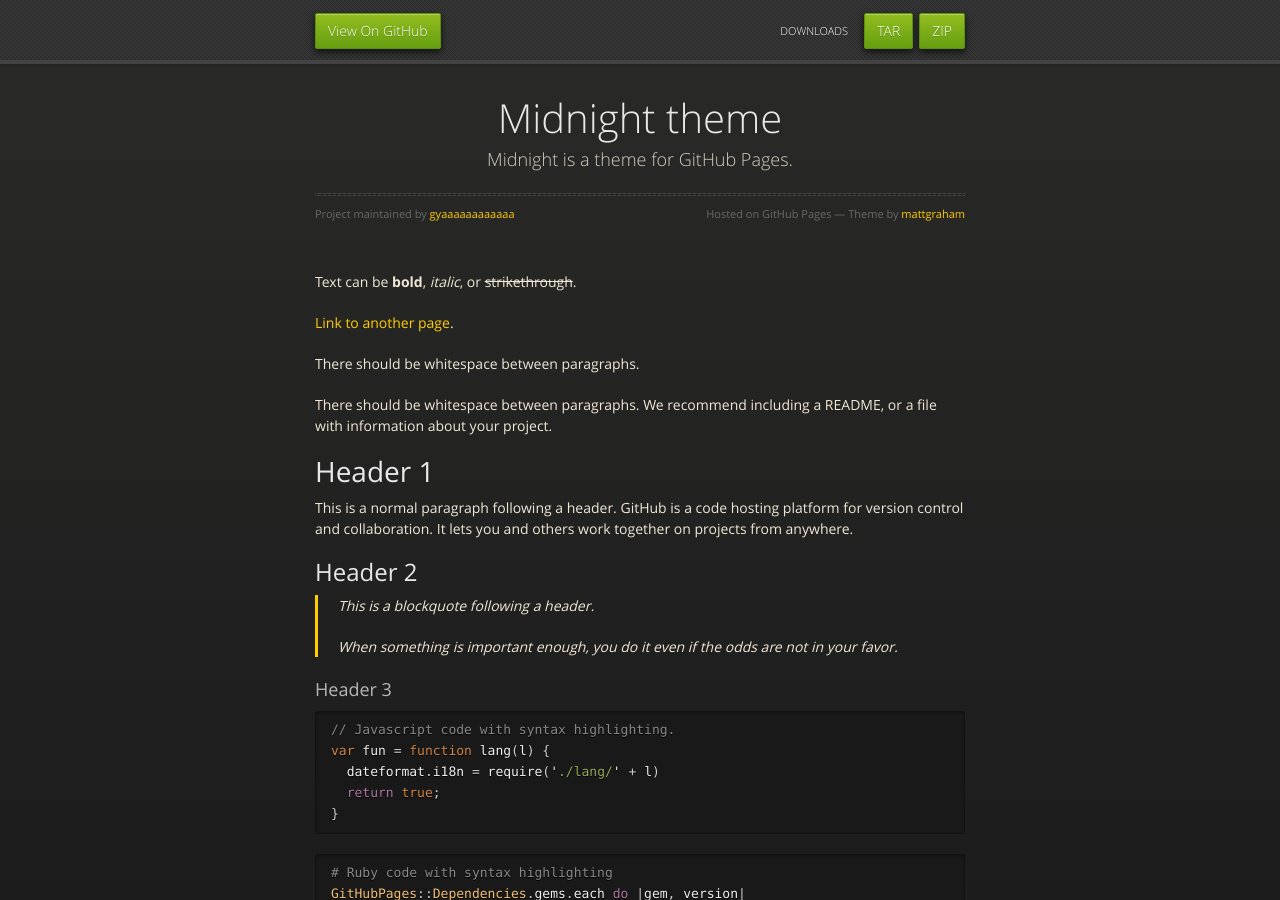
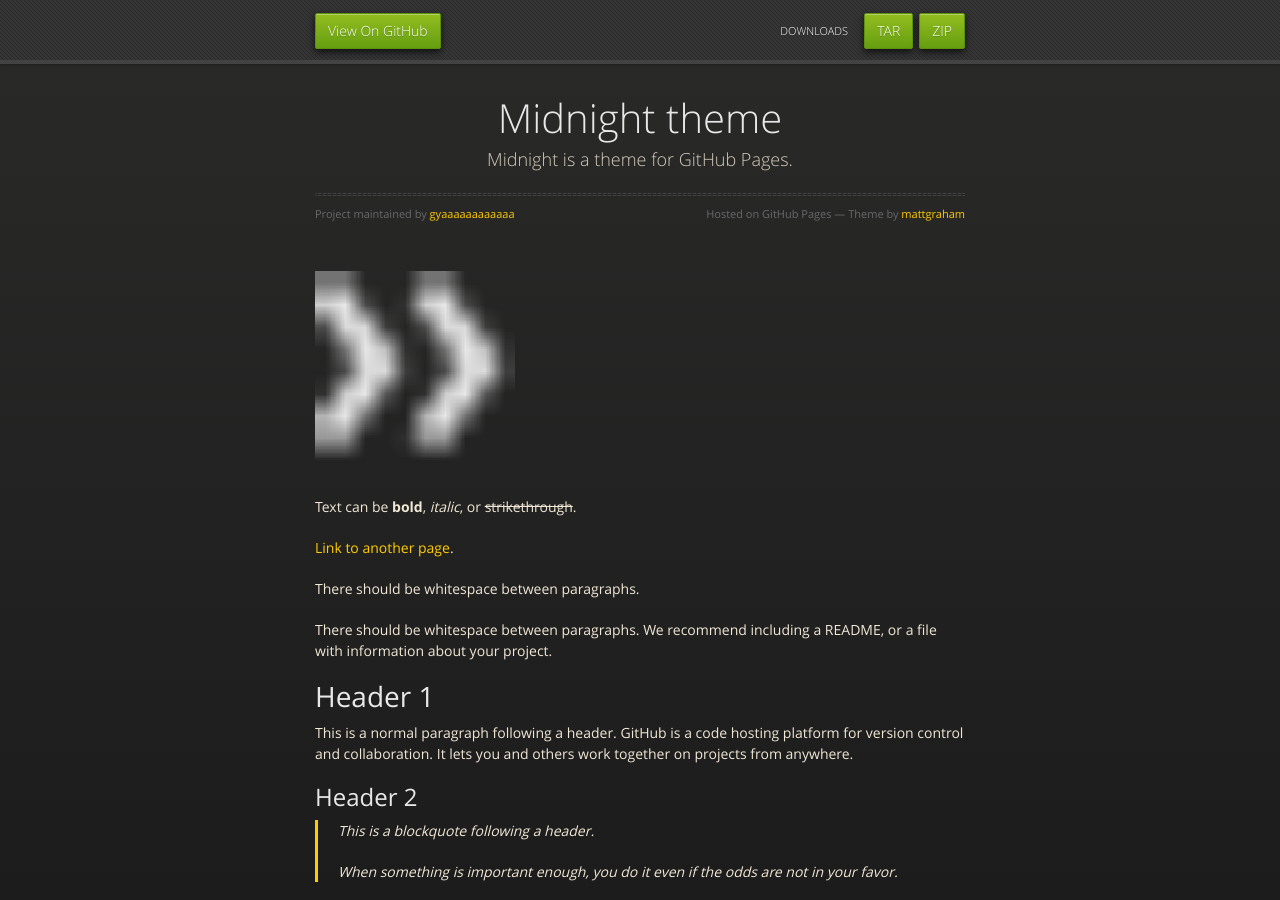
Before and after one commit to gyaaaaaaaaaaaa/200128_parallax.github.io, a Jekyll site: the page built from index.md, in a window 1280 px wide and 900 px high. Built offline with Jekyll 4.4.1, drawn with Linux system fonts in a browser that asks for light colours; our own code applies the rules of GitHub Pages for plain Markdown files.

Commit message:
Update index.md

```diff
--- a/index.md
+++ b/index.md
@@ -1,6 +1,4 @@
----
-layout: default
----
+<img src="/assets/images/bullet.png" alt="attach:cat" title="attach:cat" width="200" height="200">
 
 Text can be **bold**, _italic_, or ~~strikethrough~~.
 
```
